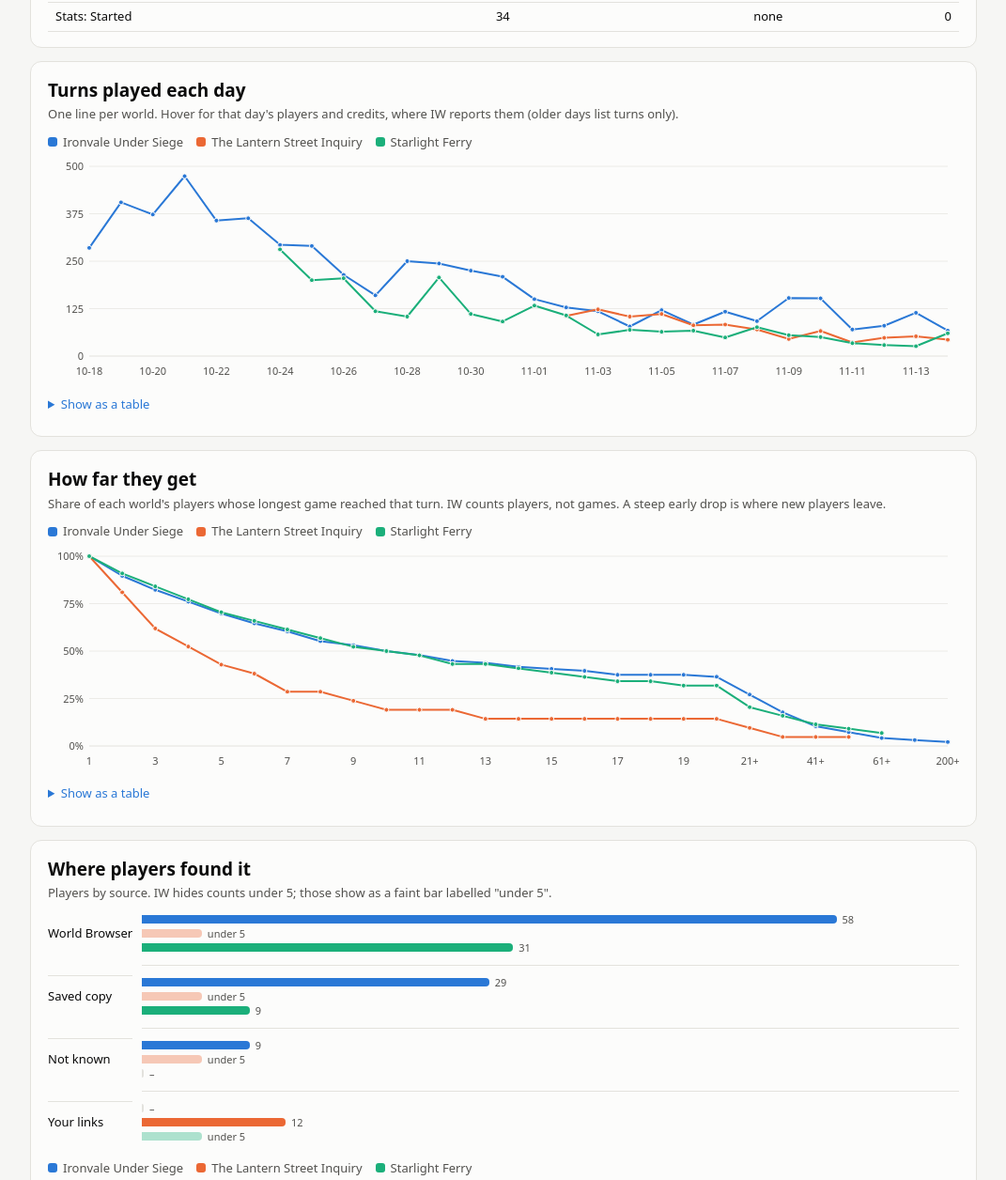
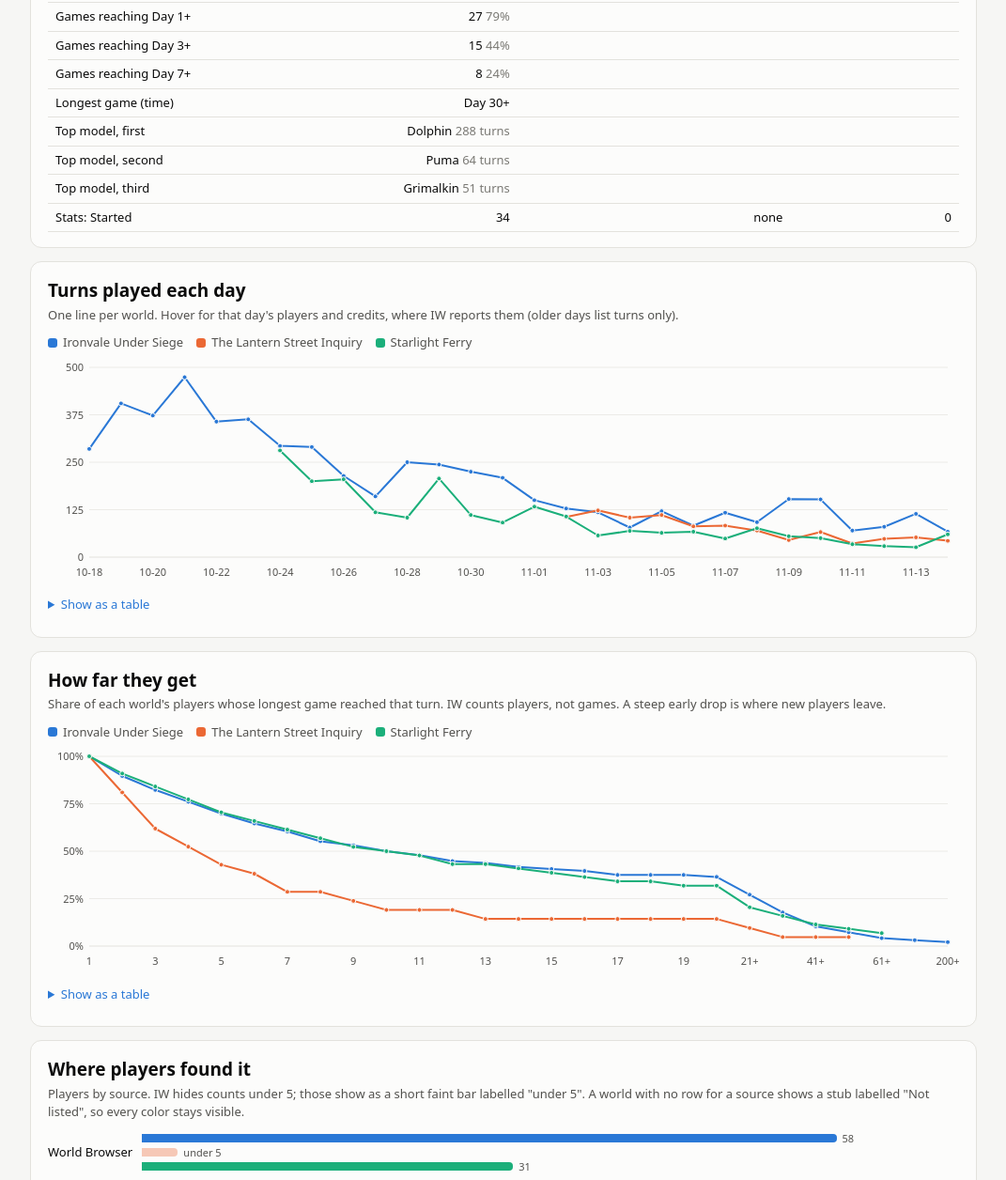
Before and after one commit to IW-Builder/IW-Builder.github.io, a plain HTML site: page stats/index.html in a window 1280 px wide. Shown: the part 1109-2365 px from the top of the page at 94% size, without its empty margins (104-1175 px from the left). Drawn offline with Linux system fonts and the light colour scheme.

Commit message:
Stats page: align Where Players Found rows, Not listed stubs, story-time and top-model rows, cleaner day tooltip
Co-Authored-By: Claude Opus 5.5 <noreply@anthropic.com>
Claude-Session: https://claude.ai/code/session_017mFVVVqunkCeuQ2SSgnnvU

```diff
--- a/stats/index.html
+++ b/stats/index.html
@@ -80,7 +80,8 @@ svg .axis{stroke:var(--line);stroke-width:1}
 .multi{display:flex;flex-direction:column;gap:2px}
 .multi .bar{height:9px}
 .sub{display:flex;align-items:center;gap:6px;font-size:11px;color:var(--text2);line-height:12px}
-.bars.two{grid-template-columns:fit-content(30%) minmax(60px,1fr);gap:0 10px}
+.bars.two{grid-template-columns:fit-content(30%) minmax(60px,1fr);gap:0 10px;align-items:stretch}
+.bars.two>.lab{display:flex;align-items:center}
 .bars.two>*{padding:12px 0;border-top:1px solid var(--line)}
 .bars.two>:nth-child(-n+2){border-top:0;padding-top:2px}
 .bars.two .multi{gap:3px}
@@ -145,7 +146,7 @@ try { const t = localStorage.getItem("iwstats-theme"); if (t === "light" || t ==
 
   <section class="panel">
     <h2>Where players found it</h2>
-    <p class="note">Players by source. IW hides counts under 5; those show as a faint bar labelled "under 5".</p>
+    <p class="note">Players by source. IW hides counts under 5; those show as a short faint bar labelled "under 5". A world with no row for a source shows a stub labelled "Not listed", so every color stays visible.</p>
     <div id="found"></div>
   </section>
 
@@ -427,7 +428,24 @@ function render(){
       rowsC.push([`Players reaching turn ${t}${t > 20 ? "+" : ""}`, ...ws.map(w => { const a = reachAt(w.data, t), b = reachAt(w.data, 1); return a == null ? "" : `${fmt(a)} <span style="color:var(--muted)">${pct(a, b)}</span>`; })]);
   }
   rowsC.push(["Longest game (turns)", ...ws.map(w => fmt(w.data.longest))]);
-  rowsC.push(["Stats: Started", ...ws.map(w => { const mg = markerGroups(w.data); return !mg ? "none" : mg.started == null ? "–" : fmt(mg.started); })]);
+  const mgs = ws.map(w => markerGroups(w.data));
+  // story-time milestones from the Reached Day / Reached Hour markers: games, as a share of Stats: Started
+  const reached = (mg, label) => ((mg && mg.groups.Reached) || []).find(r => r.label === label);
+  for (const day of [1, 3, 7]){
+    if (mgs.some(mg => reached(mg, "Day " + day)))
+      rowsC.push([`Games reaching Day ${day}+`, ...mgs.map(mg => { const r = reached(mg, "Day " + day); return !r ? "" : `${fmt(r.games)}${mg.started ? ` <span style="color:var(--muted)">${pct(r.games, mg.started)}</span>` : ""}`; })]);
+  }
+  const longTime = mg => { let best = null, key = -1;          // furthest Day marker any game reached, else furthest Hour
+    for (const r of (mg && mg.groups.Reached) || []){ const x = r.games && r.label.match(/^(Hour|Day) (\d+)$/); if (!x) continue;
+      const k = (x[1] === "Day" ? 1e6 : 0) + +x[2]; if (k > key){ key = k; best = r.label; } }
+    return best; };
+  if (mgs.some(longTime)) rowsC.push(["Longest game (time)", ...mgs.map(mg => { const l = longTime(mg); return l ? esc(l) + "+" : ""; })]);
+  const models = mg => ((mg && mg.groups.Model) || []).filter(r => r.fired || r.games);   // already sorted by turns, then games
+  ["first", "second", "third"].forEach((nth, i) => {
+    if (mgs.some(mg => models(mg)[i]))
+      rowsC.push([`Top model, ${nth}`, ...mgs.map(mg => { const r = models(mg)[i]; return !r ? "" : `${esc(r.label)} <span style="color:var(--muted)">${fmt(r.fired)} turns</span>`; })]);
+  });
+  rowsC.push(["Stats: Started", ...mgs.map(mg => !mg ? "none" : mg.started == null ? "–" : fmt(mg.started))]);
   $("compare").innerHTML = table(["", ...ws.map(w => w.name)], rowsC, ws.map((_, i) => i + 1));
   // add each world's swatch to its column header
   $("compare").querySelectorAll("thead th").forEach((th, i) => { if (i) th.innerHTML = `<i class="sw" style="background:${col(ws[i-1])};margin-right:6px"></i>${esc(ws[i-1].name)}`; });
@@ -439,10 +457,10 @@ function render(){
     const all = []; for (let t = Date.parse(dates[0] + "T00:00Z"); t <= Date.parse(dates[dates.length - 1] + "T00:00Z"); t += 864e5) all.push(new Date(t).toISOString().slice(0, 10));
     const series = ws.map(w => ({name:w.name, colour:col(w), values: all.map(d => (w.data.days[d] || {}).Turns ?? null)}));
     legend($("daysLegend"), ws);
-    lineChart($("days"), all, series, {label:"Turns played each day", xfmt: d => d.slice(5), tip: i => all[i] + "\n" + ws.map(w => {
-      const e = w.data.days[all[i]]; if (!e) return `${w.name}: –`;
-      return `${w.name}: ${fmt(e.Turns)} turns` + (e.Players != null ? `, ${fmt(e.Players)} players` : "") + (e.Credits != null ? `, ${fmt(e.Credits)} credits` : "");
-    }).join("\n")});
+    lineChart($("days"), all, series, {label:"Turns played each day", xfmt: d => d.slice(5), tip: i => { const on = ws.filter(w => ((w.data.days[all[i]] || {}).Turns || 0) >= 1);
+      return all[i] + "\n" + (on.length ? on.map(w => { const e = w.data.days[all[i]];
+        return `${w.name}: ${fmt(e.Turns)} turns` + (e.Players != null ? `, ${fmt(e.Players)} players` : "") + (e.Credits != null ? `, ${fmt(e.Credits)} credits` : "");
+      }).join("\n") : "No turns played"); }});
     $("daysTable").innerHTML = table(["Day", ...ws.flatMap(w => [`${esc(w.name)} turns`, "players", "credits"])],
       all.filter(d => ws.some(w => w.data.days[d])).map(d => [d, ...ws.flatMap(w => { const e = w.data.days[d] || {}; return [fmt(e.Turns), fmt(e.Players), fmt(e.Credits)]; })]),
       ws.flatMap((_, i) => [1 + 3 * i, 2 + 3 * i, 3 + 3 * i]));
@@ -460,12 +478,14 @@ function render(){
 
   /* found */
   const srcs = [...new Set(ws.flatMap(w => Object.keys(w.data.found)))];
-  const fmax = Math.max(1, ...ws.flatMap(w => Object.values(w.data.found).map(e => (e.Players && (e.Players.n || e.Players.lt)) || 0)));
+  const fmax = Math.max(3, ...ws.flatMap(w => Object.values(w.data.found).map(e => (e.Players && e.Players.n) || 0)));
   $("found").innerHTML = srcs.length ? `<div class="bars two">` + srcs.map(s => {
     const parts = ws.map(w => { const e = w.data.found[s]; const p = e && e.Players;
-      const v = p ? (p.n != null ? p.n : p.lt || 0) : 0;
+      // every world keeps a visible bar: under 5 draws as 3, not listed (or 0) as 1, both faint
+      const lt = p && p.n == null && p.lt, none = !p || (!lt && !p.n);
+      const v = none ? 1 : lt ? 3 : p.n;
       const tipT = `${w.name}, ${s}\n` + (e ? Object.entries(e).map(([k, x]) => `${k}: ${showV(x)}`).join("\n") : "not listed");
-      return `<div data-tip="${esc(tipT)}" class="sub"><div class="bar${p && p.n == null ? " lt" : !v ? " zero" : ""}" style="width:${v ? Math.max(0.6, 85 * v / fmax) : 0}%;background:${col(w)}"></div><span>${p ? esc(showV(p)) : "–"}</span></div>`; }).join("");
+      return `<div data-tip="${esc(tipT)}" class="sub"><div class="bar${lt || none ? " lt" : ""}" style="width:${Math.max(0.6, 85 * v / fmax)}%;background:${col(w)}"></div><span>${p && !none ? esc(showV(p)) : p ? "0" : "Not listed"}</span></div>`; }).join("");
     return `<div class="lab">${esc(s)}</div><div class="multi">${parts}</div>`;
   }).join("") + `</div>` + (ws.length > 1 ? `<div class="legend">${ws.map(w => `<span><i class="sw" style="background:${col(w)}"></i>${esc(w.name)}</span>`).join("")}</div>` : "") : `<p class="ok">No source data in these files.</p>`;
 
```
Also changed, not shown: 1 other file.
